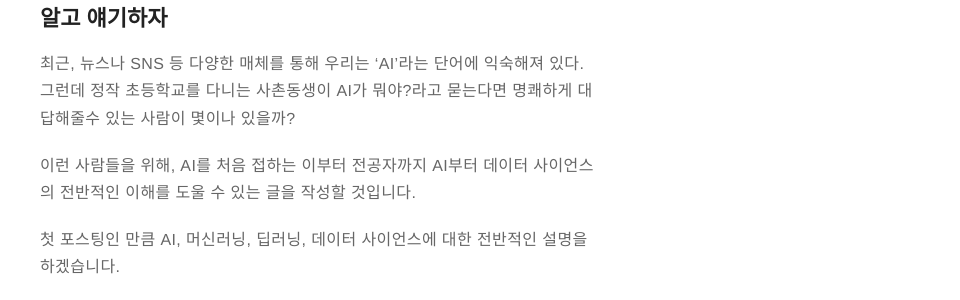
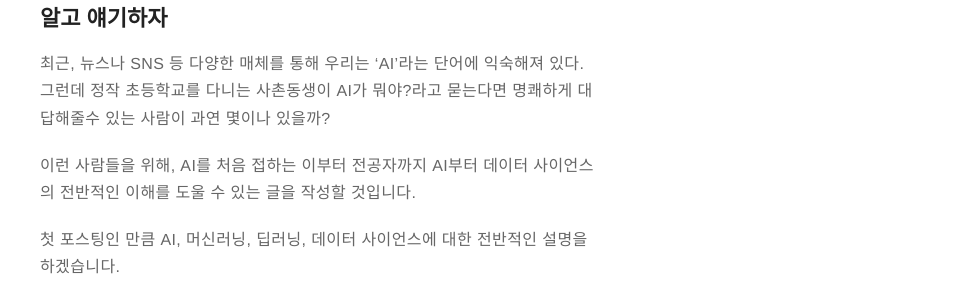
Before and after one commit to POZAlabs/pozalabs.github.io, a Jekyll site: the page built from _posts/2022-04-15-What_is_AI.md, in a window 1280 px wide and 900 px high. Shown: the part 381-681 px from the top of the window, without its empty margins (320-1280 px from the left). Built offline with Jekyll 4.4.1, drawn with Linux system fonts in a browser that asks for light colours; comment, search, counter and statistics services are not loaded.

Commit message:
fea) 수정

```diff
--- a/_posts/2022-04-15-What_is_AI.md
+++ b/_posts/2022-04-15-What_is_AI.md
@@ -11,13 +11,13 @@ tag:
 //star: true
 category: blog
 author: kwanho
-description: Optimizer summary
+description: AI summary
 ---
 
 # What is AI?
 ## 알고 얘기하자
 
-최근, 뉴스나 SNS 등 다양한 매체를 통해 우리는 'AI'라는 단어에 익숙해져 있다. 그런데 정작 초등학교를 다니는 사촌동생이 AI가 뭐야?라고 묻는다면 명쾌하게 대답해줄수 있는 사람이 몇이나 있을까?
+최근, 뉴스나 SNS 등 다양한 매체를 통해 우리는 'AI'라는 단어에 익숙해져 있다. 그런데 정작 초등학교를 다니는 사촌동생이 AI가 뭐야?라고 묻는다면 명쾌하게 대답해줄수 있는 사람이 과연 몇이나 있을까?
 
 이런 사람들을 위해, AI를 처음 접하는 이부터 전공자까지 AI부터 데이터 사이언스의 전반적인 이해를 도울 수 있는 글을 작성할 것입니다.
 
```
Also changed, not shown: _posts/2022-06-10-Dropout.md (+1 -1 lines).
